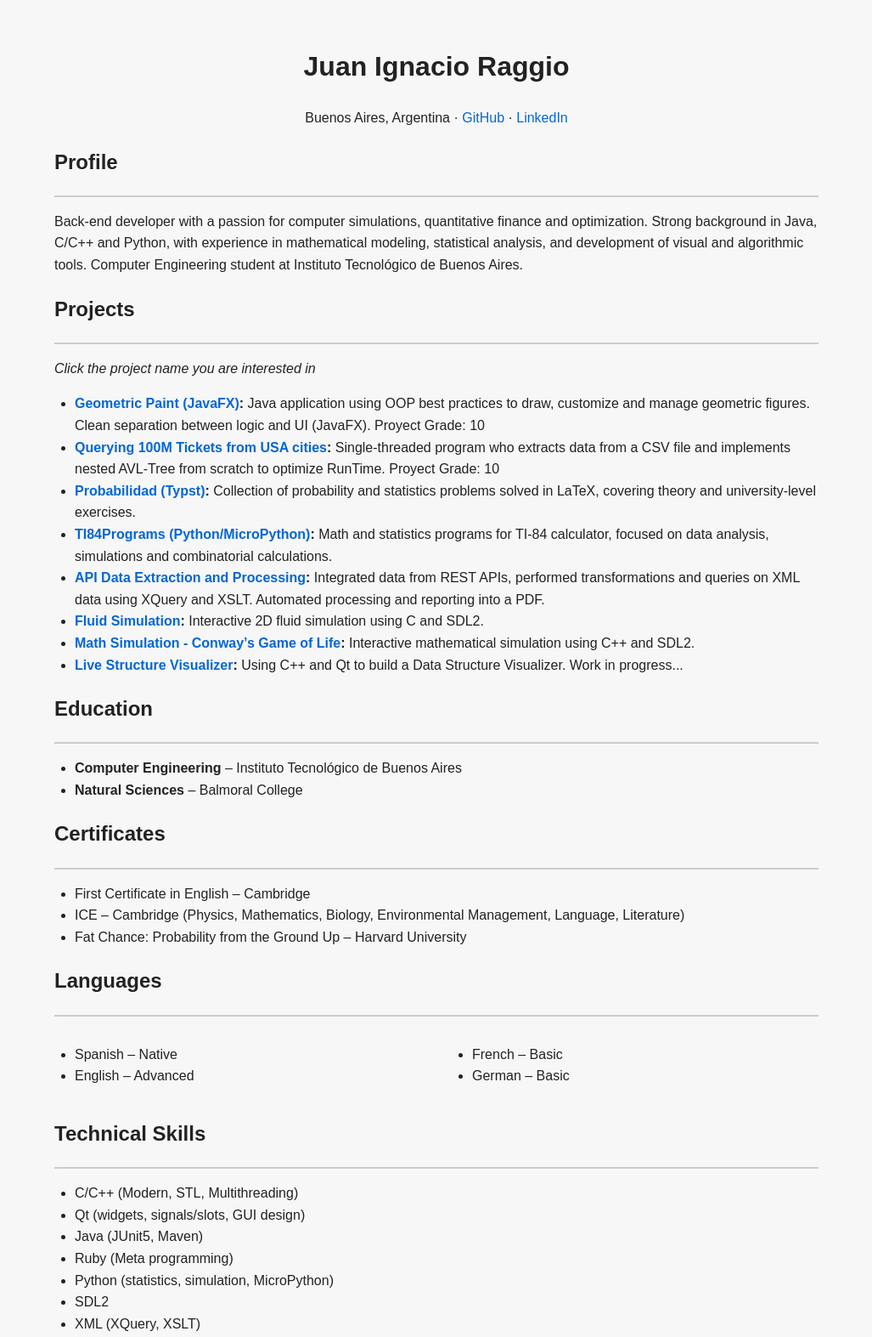
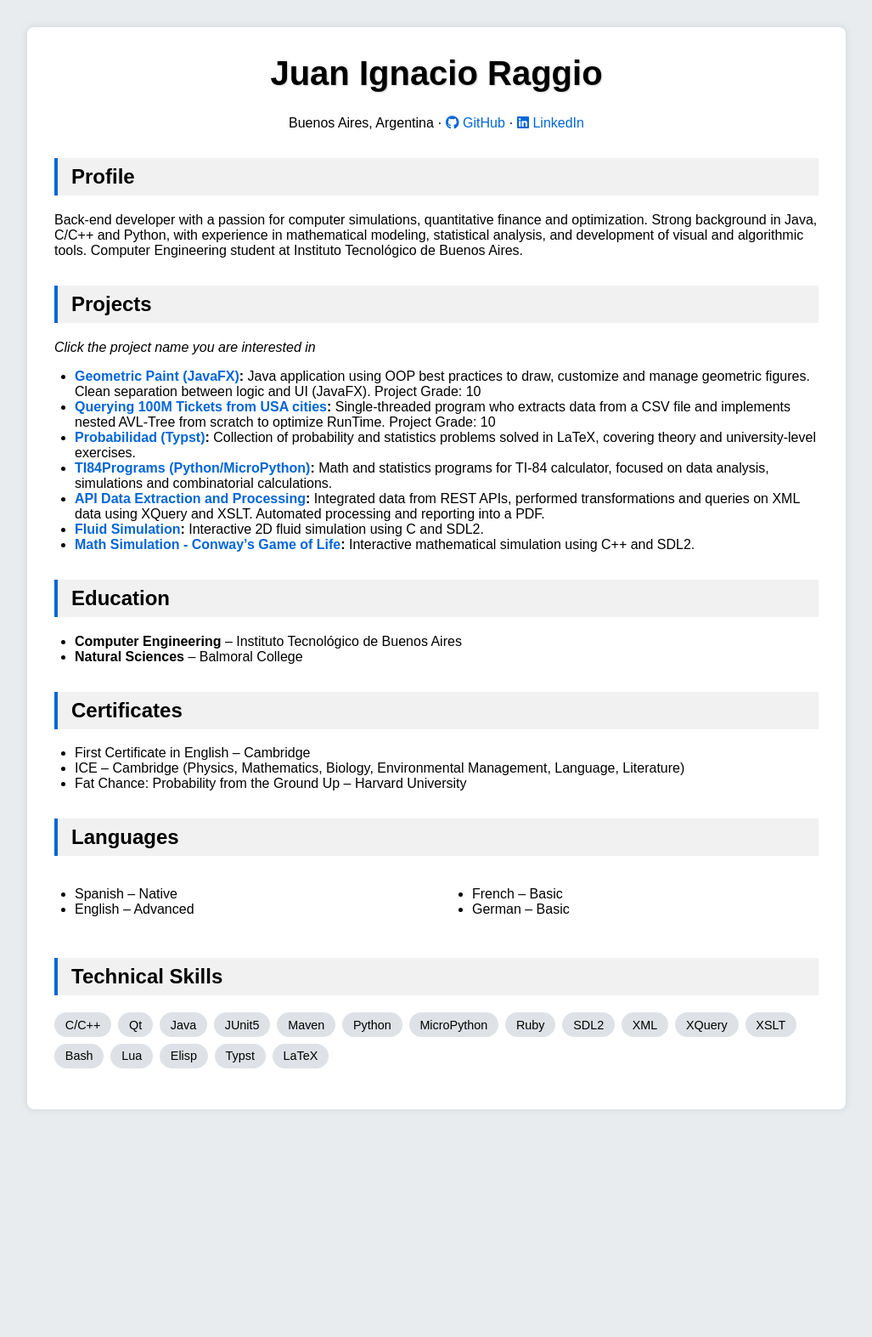
Before and after one commit to JuaniRaggio/CV-JuaniRaggio, a plain HTML site: page index.html in a window 1280 px wide. Shown: the top 1573 px of the page at 85% size, without its empty margins (126-1153 px from the left). After the commit the page ends 1337 px from the top, so only its background shows below. Drawn offline with Linux system fonts and the light colour scheme.

Commit message:
update idx

```diff
--- a/index.html
+++ b/index.html
@@ -4,84 +4,130 @@
   <meta charset="UTF-8" />
   <meta name="viewport" content="width=device-width, initial-scale=1.0"/>
   <title>Juan Ignacio Raggio - CV</title>
+  <link rel="stylesheet" href="https://cdnjs.cloudflare.com/ajax/libs/font-awesome/6.5.0/css/all.min.css">
   <style>
     body {
       font-family: Arial, sans-serif;
-      line-height: 1.6;
+      background: #e9ecef;
+      padding: 2rem;
+      margin: 0;
+    }
+
+    .card {
+      background: #fff;
       max-width: 900px;
       margin: 0 auto;
       padding: 2rem;
-      background: #f7f7f7;
-      color: #222;
+      border-radius: 8px;
+      box-shadow: 0 0 10px rgba(0,0,0,0.1);
     }
+
     h1 {
-      text-align: center;
+      font-size: 2.5rem;
+      margin-top: 0;
+      text-shadow: 1px 1px 2px #ccc;
     }
+
+    h2 {
+      background: #f1f1f1;
+      padding: 0.5rem 1rem;
+      border-left: 4px solid #0366d6;
+      margin-top: 2rem;
+    }
+
     hr {
       border: none;
       border-top: 2px solid #ccc;
       margin: 1rem 0;
     }
+
     a {
       color: #0366d6;
       text-decoration: none;
     }
+
     a:hover {
       text-decoration: underline;
     }
+
     .center {
       text-align: center;
     }
+
     .columns {
       display: flex;
       justify-content: space-between;
+      gap: 1rem;
     }
+
     .column {
       width: 48%;
     }
+
     ul {
       padding-left: 1.5rem;
+    }
+
+    ul.skills {
+      list-style: none;
+      padding: 0;
+      display: flex;
+      flex-wrap: wrap;
+      gap: 0.5rem;
+    }
+
+    ul.skills li {
+      background: #dee2e6;
+      padding: 0.4rem 0.8rem;
+      border-radius: 20px;
+      font-size: 0.9rem;
+    }
+
+    @media (max-width: 600px) {
+      .columns {
+        flex-direction: column;
+      }
+      .column {
+        width: 100%;
+      }
     }
   </style>
 </head>
 <body>
+  <div class="card">
 
-  <h1>Juan Ignacio Raggio</h1>
+    <h1 class="center">Juan Ignacio Raggio</h1>
     <p class="center">
       Buenos Aires, Argentina ·
-    <a href="https://github.com/JuaniRaggio" target="_blank">GitHub</a> ·
-    <a href="https://www.linkedin.com/in/juan-ignacio-raggio-1a331b2b3/" target="_blank">LinkedIn</a>
+      <a href="https://github.com/JuaniRaggio" target="_blank"><i class="fab fa-github"></i> GitHub</a> ·
+      <a href="https://www.linkedin.com/in/juan-ignacio-raggio-1a331b2b3/" target="_blank"><i class="fab fa-linkedin"></i> LinkedIn</a>
     </p>
 
     <h2>Profile</h2>
-  <hr/>
     <p>
       Back-end developer with a passion for computer simulations, quantitative finance and optimization. Strong background in Java, C/C++ and Python, with experience in mathematical modeling, statistical analysis, and development of visual and algorithmic tools. Computer Engineering student at Instituto Tecnológico de Buenos Aires.
     </p>
 
     <h2>Projects</h2>
-  <hr/>
     <p><em>Click the project name you are interested in</em></p>
     <ul>
-    <li><strong><a href="https://github.com/JuaniRaggio/finalpoo">Geometric Paint (JavaFX)</a>:</strong> Java application using OOP best practices to draw, customize and manage geometric figures. Clean separation between logic and UI (JavaFX). Proyect Grade: 10</li>
-            <li><strong><a href="https://github.com/JuaniRaggio/finalpi">Querying 100M Tickets from USA cities</a>:</strong> Single-threaded program who extracts data from a CSV file and implements nested AVL-Tree from scratch to optimize RunTime. Proyect Grade: 10</li>
+      <li><strong><a href="https://github.com/JuaniRaggio/finalpoo">Geometric Paint (JavaFX)</a>:</strong> Java application using OOP best practices to draw, customize and manage geometric figures. Clean separation between logic and UI (JavaFX). Project Grade: 10</li>
+      <li><strong><a href="https://github.com/JuaniRaggio/finalpi">Querying 100M Tickets from USA cities</a>:</strong> Single-threaded program who extracts data from a CSV file and implements nested AVL-Tree from scratch to optimize RunTime. Project Grade: 10</li>
       <li><strong><a href="https://github.com/JuaniRaggio/Probabilidad">Probabilidad (Typst)</a>:</strong> Collection of probability and statistics problems solved in LaTeX, covering theory and university-level exercises.</li>
       <li><strong><a href="https://github.com/JuaniRaggio/TI84Programs">TI84Programs (Python/MicroPython)</a>:</strong> Math and statistics programs for TI-84 calculator, focused on data analysis, simulations and combinatorial calculations.</li>
       <li><strong><a href="https://github.com/JuaniRaggio/XML_TP">API Data Extraction and Processing</a>:</strong> Integrated data from REST APIs, performed transformations and queries on XML data using XQuery and XSLT. Automated processing and reporting into a PDF.</li>
       <li><strong><a href="https://github.com/JuaniRaggio/fluid-simulation">Fluid Simulation</a>:</strong> Interactive 2D fluid simulation using C and SDL2.</li>
       <li><strong><a href="https://github.com/JuaniRaggio/CGOLife-Simulation">Math Simulation - Conway’s Game of Life</a>:</strong> Interactive mathematical simulation using C++ and SDL2.</li>
-    <li><strong><a href="https://github.com/JuaniRaggio/LDSV">Live Structure Visualizer</a>:</strong> Using C++ and Qt to build a Data Structure Visualizer. Work in progress...</li>
+      <!-- <li><strong><a href="https://github.com/JuaniRaggio/LDSV">Live Structure Visualizer</a>:</strong> Using C++ and Qt to build a Data Structure Visualizer. Work in progress...</li> -->
     </ul>
 
     <h2>Education</h2>
-  <hr/>
     <ul>
       <li><strong>Computer Engineering</strong> – Instituto Tecnológico de Buenos Aires</li>
       <li><strong>Natural Sciences</strong> – Balmoral College</li>
     </ul>
 
     <h2>Certificates</h2>
-  <hr/>
     <ul>
       <li>First Certificate in English – Cambridge</li>
       <li>ICE – Cambridge (Physics, Mathematics, Biology, Environmental Management, Language, Literature)</li>
@@ -89,7 +135,6 @@
     </ul>
 
     <h2>Languages</h2>
-  <hr/>
     <div class="columns">
       <div class="column">
         <ul>
@@ -106,21 +151,26 @@
     </div>
 
     <h2>Technical Skills</h2>
-  <hr/>
-  <ul>
-    <li>C/C++ (Modern, STL, Multithreading)</li>
-    <li>Qt (widgets, signals/slots, GUI design)</li>
-    <li>Java (JUnit5, Maven)</li>
-    <li>Ruby (Meta programming)</li>
-    <li>Python (statistics, simulation, MicroPython)</li>
+    <ul class="skills">
+      <li>C/C++</li>
+      <li>Qt</li>
+      <li>Java</li>
+      <li>JUnit5</li>
+      <li>Maven</li>
+      <li>Python</li>
+      <li>MicroPython</li>
+      <li>Ruby</li>
       <li>SDL2</li>
-    <li>XML (XQuery, XSLT)</li>
-    <li>Bash (Shell automation)</li>
+      <li>XML</li>
+      <li>XQuery</li>
+      <li>XSLT</li>
+      <li>Bash</li>
       <li>Lua</li>
       <li>Elisp</li>
       <li>Typst</li>
       <li>LaTeX</li>
     </ul>
 
+  </div>
 </body>
 </html>
```
Lines whose indentation alone changed are shown as unchanged.
